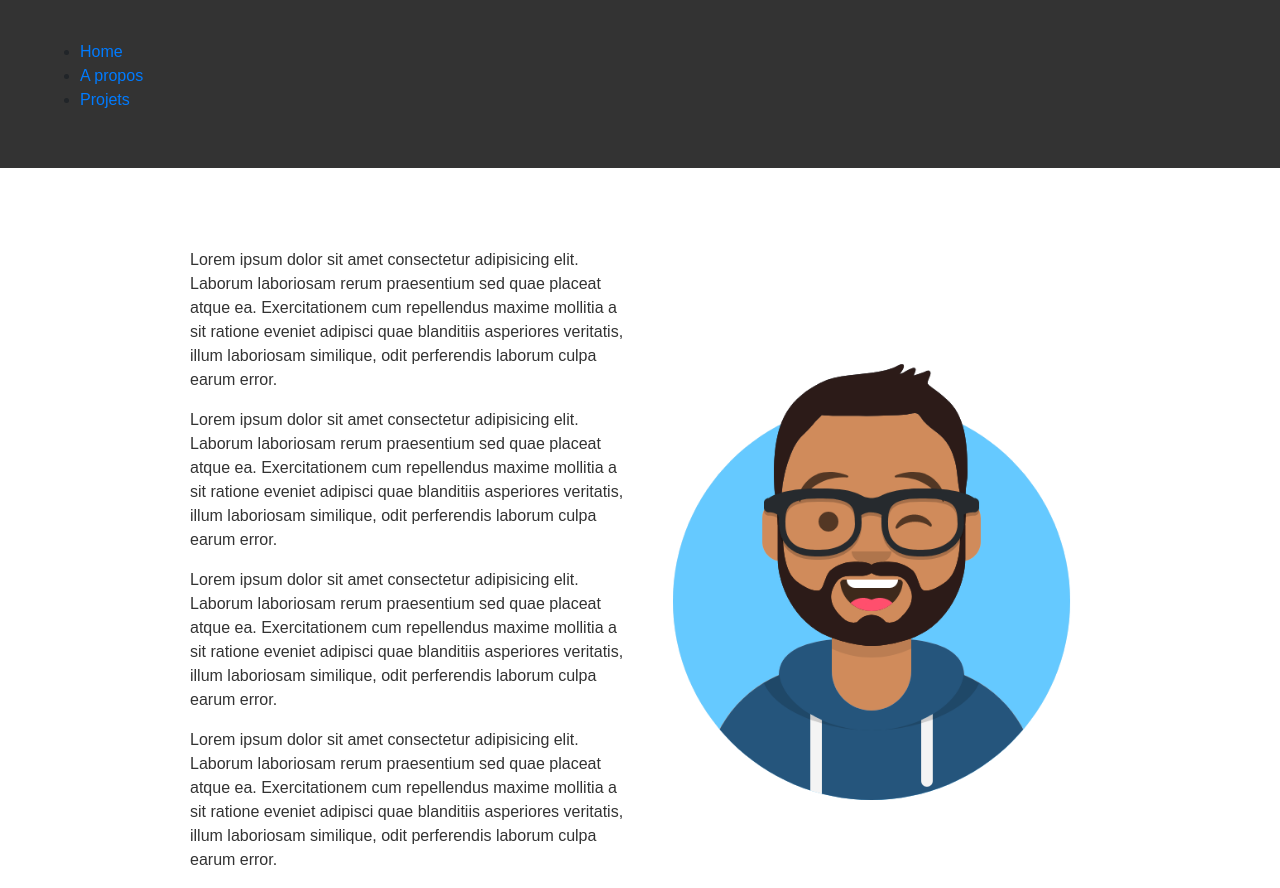
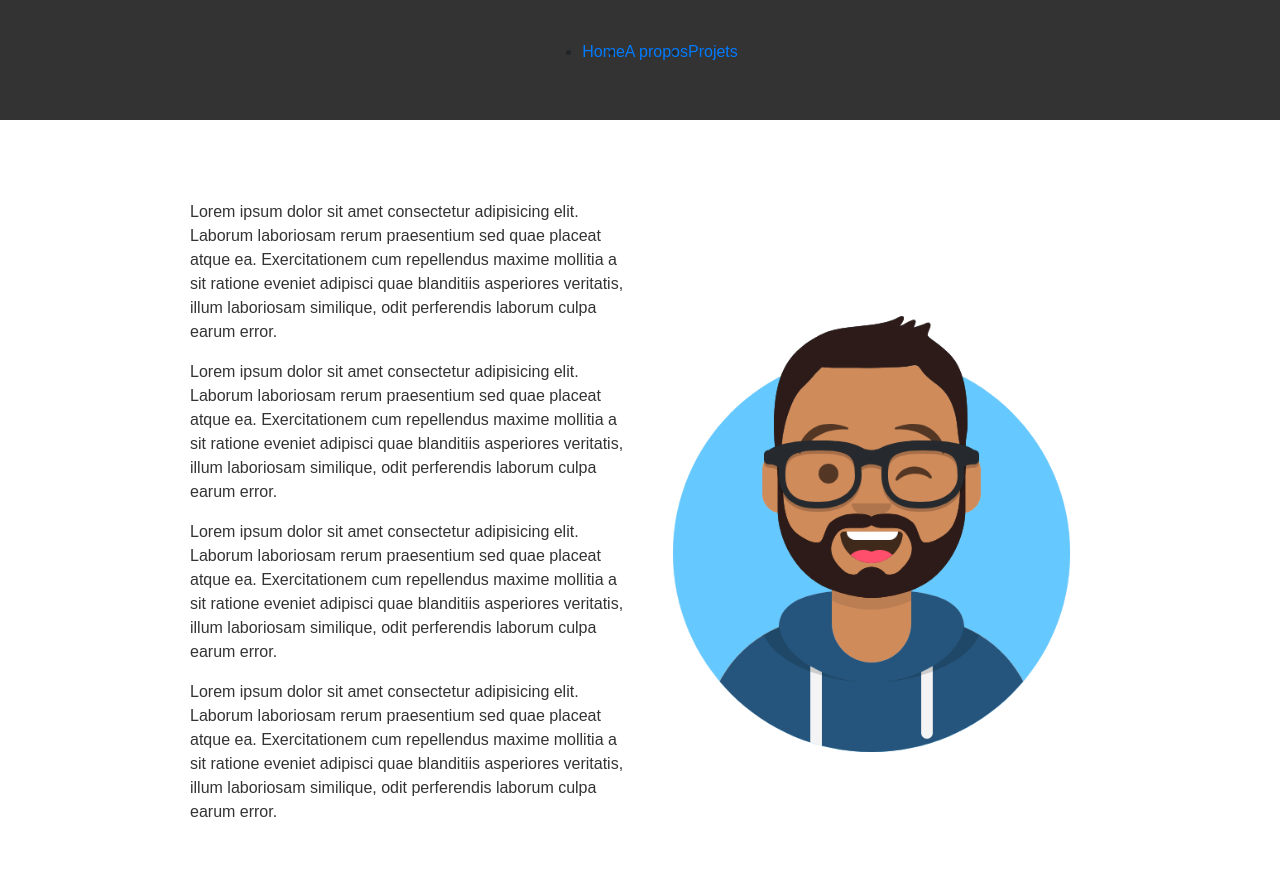
Before and after one commit to Mehdi-Abakri/Mehdi-Abakri.github.io, a plain HTML site: page index.html in a window 1280 px wide. After the commit the page ends 840 px from the top, so only its background shows below. Drawn offline with nearby package versions, Linux system fonts and the light colour scheme.

Commit message:
début nav

```diff
--- a/style.css
+++ b/css/style.css
@@ -29,6 +29,16 @@ header {
     padding: 40px;
 }
 
+.menu {
+    display: flex;
+    justify-content: space-evenly;
+}
+
+.menu__item {
+    display: flex;
+    justify-content : space-evenly;
+}
+
 #left-a-propos {
     display: flex;
     flex-direction: column;
@@ -49,9 +59,3 @@ header {
     justify-content: center;
     margin-top: 80px;
 }
-
-/*
-{
-
-}
-*/
--- a/index.html
+++ b/index.html
@@ -5,17 +5,20 @@
     <meta charset="UTF-8">
     <meta name="viewport" content="width=device-width, initial-scale=1.0">
 
-    <link rel="stylesheet" href="reboot.css">
-    <link rel="stylesheet" href="style.css">
+    <link rel="stylesheet" href="./css/reboot.css">
+    <link rel="stylesheet" href="./css/style.css">
+
+    <link href="https://fonts.googleapis.com/css2?family=Roboto:ital,wght@0,100;0,300;0,400;0,500;0,700;0,900;1,100;1,300;1,400;1,500;1,700;1,900&display=swap" rel="stylesheet">
 
     <title>CV Développeur Web | Mehdi ABAKRI</title>
+
 </head>
 
 <body>
     <header>
 
-        <nav aria-label="You are here:" role="navigation">
-            <ul class="breadcrumbs">
+        <nav aria-label="You are here:" role="navigation" class="menu">
+            <ul class="menu__item">
                 <li><a href="#">Home</a></li>
                 <li><a href="#">A propos</a></li>
                 <li><a href="#">Projets</a></li>
```
Also changed, not shown: css/reboot.css (renamed from reboot.css).
